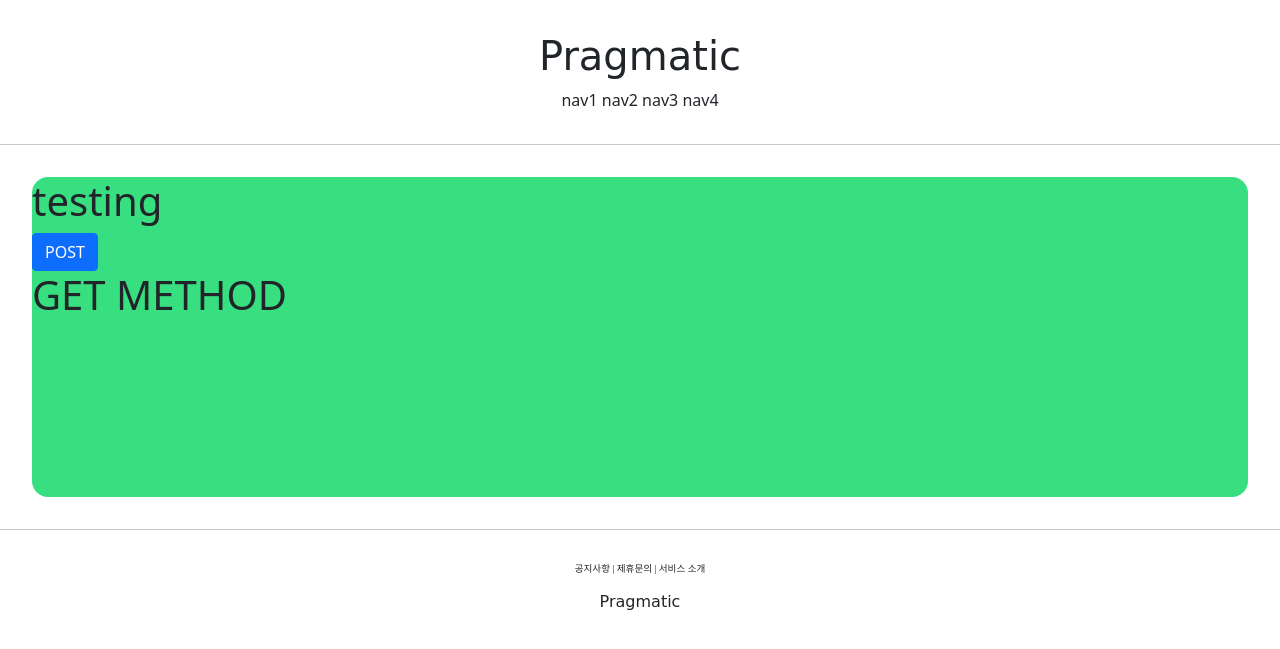
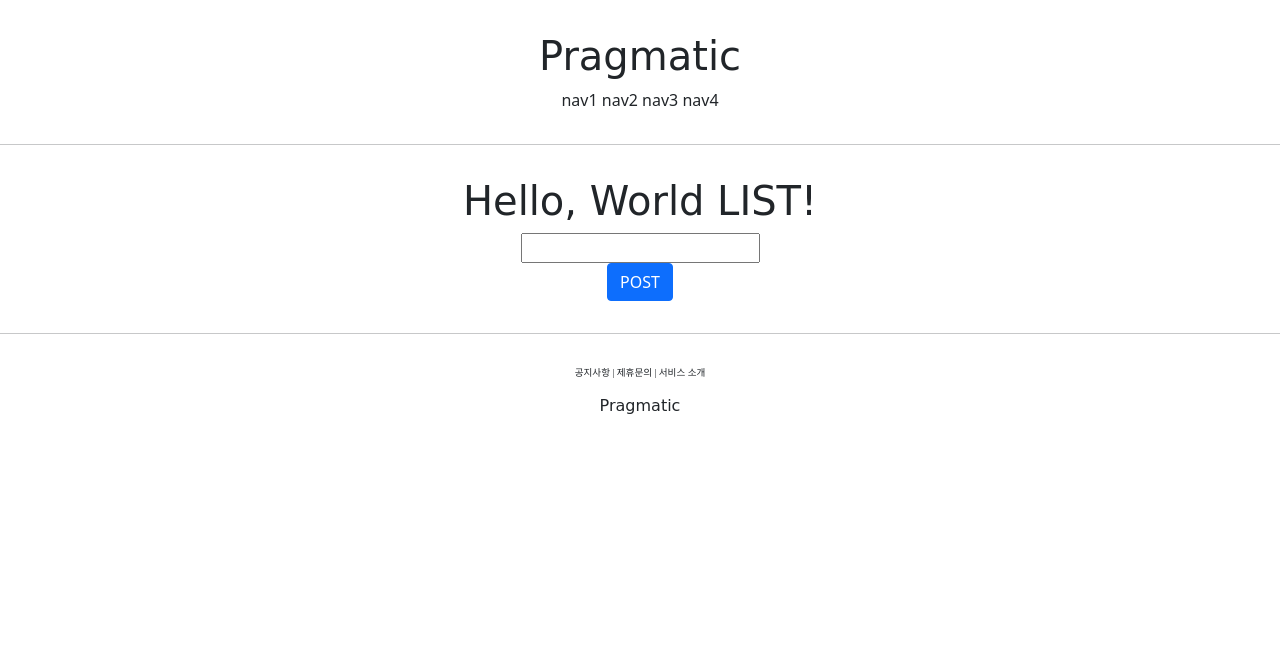
Before and after one commit to kingh2160/DO_Pinterest, a Django app: page /account/hello_world/ in a window 1280 px wide. Shown: the top 649 px of the page. Run offline with Django 3.2, Linux system fonts and the light colour scheme; some web fonts are replaced.

Commit message:
django course 17 commit

```diff
--- a/accountapp/templates/accountapp/hello_world.html
+++ b/accountapp/templates/accountapp/hello_world.html
@@ -1,18 +1,23 @@
 {% extends 'base.html' %}
 
 {% block content %}
-    <div style="height : 20rem; background-color: #38df81; border-radius: 1rem; margin: 2rem;">
-        <h1>
-            testing
+    <div style="border-radius: 1rem; margin: 2rem; text-align: center">
+        <h1 style="font-family: 'lobster', cursive;">
+            Hello, World LIST!
         </h1>
         <form action="/account/hello_world/" method="post">
             {% csrf_token %}
+            <div>
+                <input type="text" name="hello_world_input">
+            </div>
             <input type="submit" class="btn btn-primary" value="POST">
         </form>
 
+        {% if hello_world_output %}
         <h1>
-            {{ text }}
+            {{ hello_world_output.text }}
         </h1>
+        {% endif %}
     </div>
 
 {% endblock %}
--- a/accountapp/views.py
+++ b/accountapp/views.py
@@ -2,9 +2,17 @@ from django.http import HttpResponse
 from django.shortcuts import render
 
 # Create your views here.
+from accountapp.models import HelloWorld
+
 
 def hello_world(request):
     if request.method == "POST":
-        return render(request, 'accountapp/hello_world.html', context={'text': 'POST METHOD'})
+
+        tmp = request.POST.get('hello_world_input')
+        new_hello_world = HelloWorld()
+        new_hello_world.text = tmp
+        new_hello_world.save()
+
+        return render(request, 'accountapp/hello_world.html', context={'hello_world_output': new_hello_world})
     else:
         return render(request, 'accountapp/hello_world.html', context={'text': 'GET METHOD'})
```
